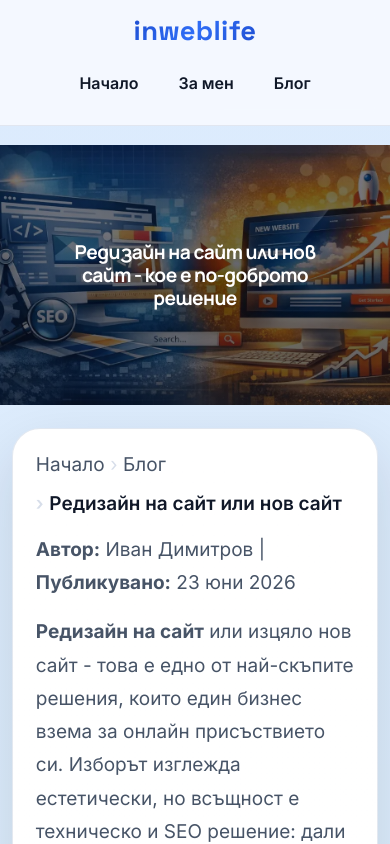
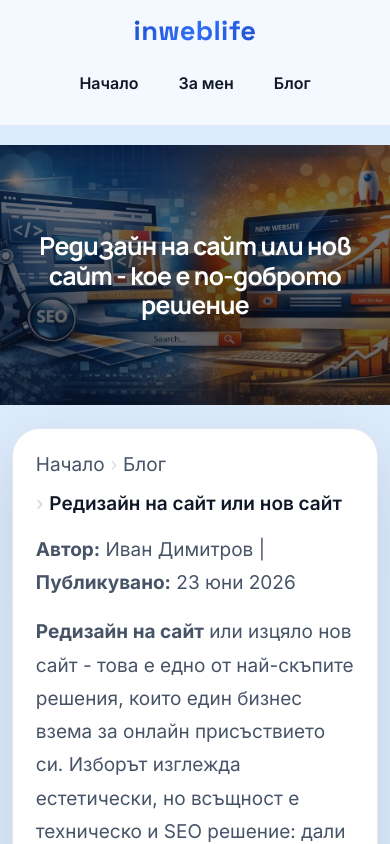
Before and after one commit to inweblife/inweblife, a Next.js app: page /redizain-ili-nov-sait in a window 390 px wide. Shown: the top 844 px of the page. Built offline with nearby package versions, Linux system fonts and the light colour scheme; no server answers.

Commit message:
Update Article.module.css

```diff
--- a/styles/Article.module.css
+++ b/styles/Article.module.css
@@ -38,7 +38,7 @@
   color: #ffffff;
   margin: 0;
   max-width: 20ch;
-  font-size: clamp(1.2rem, 3.5vw, 3.4rem);
+  font-size: clamp(1.55rem, 3.5vw, 3.4rem);
   text-shadow: 0 10px 30px rgba(0, 0, 0, 0.35);
 }
 
```
